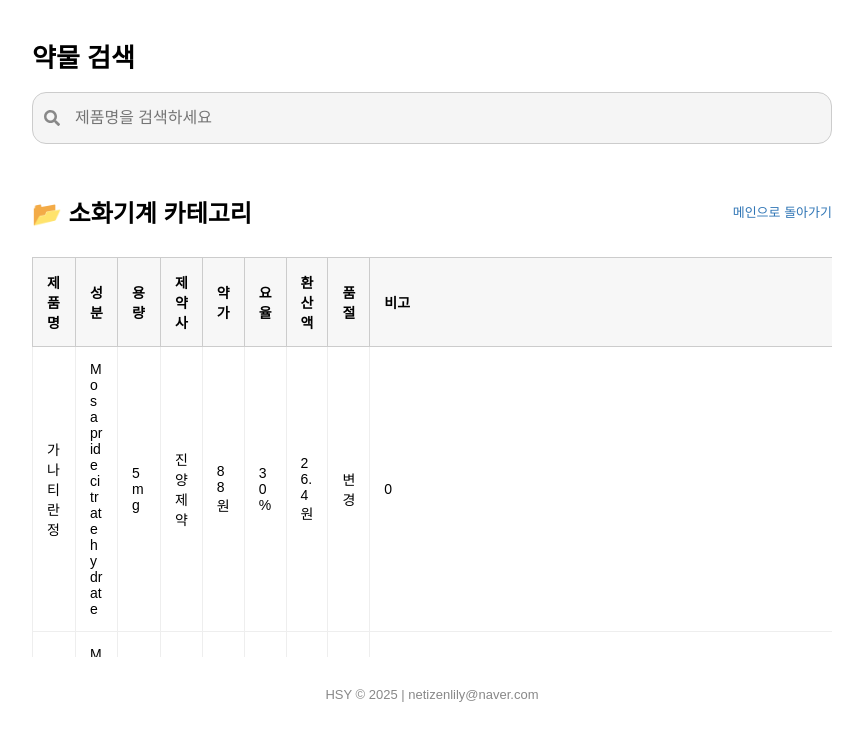
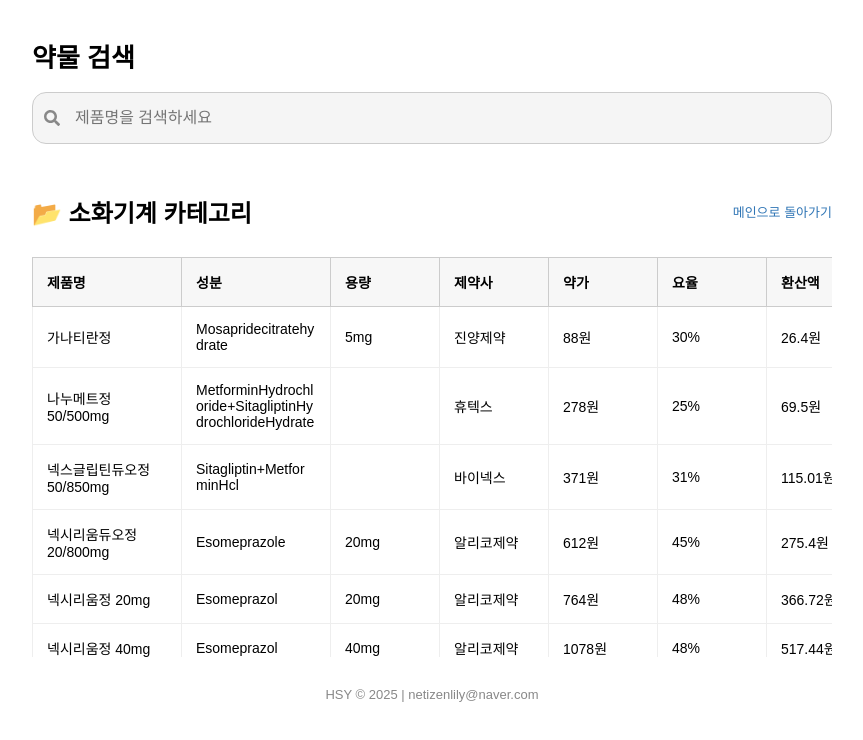
Before and after one commit to dasampharm/dasanpharm, a React (Create React App) app: page / in a window 1280 px wide. Both pictures are taken after a click on the button "소화기계". Shown: the top 740 px of the page, without its empty margins (208-1071 px from the left). Built offline with nearby package versions, Linux system fonts and the light colour scheme.

Commit message:
Update App.js

```diff
--- a/src/App.js
+++ b/src/App.js
@@ -1,3 +1,5 @@
+// ✨제품명/성분은 최소 120px 확보, 나머지 칸 80px 확보, 비고칸은 무제한 확장✨ 반영된 최종 App.js
+
 import React, { useState, useRef } from "react";
 import { FaSearch } from "react-icons/fa";
 import data from "./약물데이터.json";
@@ -79,6 +81,12 @@ function App() {
     if (inputRef.current) inputRef.current.value = "";
   };
 
+  const getColumnWidth = (key) => {
+    if (key === "제품명" || key === "성분") return "120px";
+    if (key === "비고") return "auto";
+    return "80px";
+  };
+
   return (
     <div style={{ padding: "20px", fontFamily: "sans-serif", maxWidth: "800px", margin: "0 auto" }}>
       <div style={{ position: "sticky", top: 0, zIndex: 10, backgroundColor: "#fff", paddingBottom: "10px" }}>
@@ -148,32 +156,16 @@ function App() {
             <table style={{ borderCollapse: "collapse", tableLayout: "auto", width: "100%", fontSize: "14px" }}>
               <thead>
                 <tr>
-                  <th style={{ padding: "14px", border: "1px solid #ccc", backgroundColor: "#f7f7f7", textAlign: "left", position: "sticky", top: 0, left: 0, zIndex: 4 }}>제품명</th>
-                  {selectedDrug ? null : <th style={{ padding: "14px", border: "1px solid #ccc", backgroundColor: "#f7f7f7", textAlign: "left", position: "sticky", top: 0, zIndex: 3 }}>성분</th>}
-                  {["용량", "제약사", "약가", "요율", "환산액", "품절", "비고"].map((label, i) => (
-                    <th key={i} style={{ padding: "14px", border: "1px solid #ccc", backgroundColor: "#f7f7f7", textAlign: "left", position: "sticky", top: 0, zIndex: 2 }}>{label}</th>
+                  {["제품명", selectedDrug ? null : "성분", "용량", "제약사", "약가", "요율", "환산액", "품절", "비고"].filter(Boolean).map((key, i) => (
+                    <th key={i} style={{ padding: "14px", border: "1px solid #ccc", backgroundColor: "#f7f7f7", textAlign: "left", minWidth: getColumnWidth(key), position: "sticky", top: 0, zIndex: 2 }}>{key}</th>
                   ))}
                 </tr>
               </thead>
               <tbody>
                 {getFilteredDrugs().map((drug, index) => (
                   <tr key={index}>
-                    <td style={{ padding: "14px", border: "1px solid #eee", background: "#fff", position: "sticky", left: 0, zIndex: 1 }}>{drug["제품명"]}</td>
-                    {selectedDrug ? null : <td style={{ padding: "14px", border: "1px solid #eee" }}>{drug["성분"]}</td>}
-                    {["용량", "제약사", "약가", "요율", "환산액", "품절", "비고"].map((key, i) => (
-                      <td
-                        key={i}
-                        style={{
-                          padding: "14px",
-                          border: "1px solid #eee",
-                          whiteSpace: key === "비고" ? "nowrap" : "normal",
-                          overflow: key === "비고" ? "visible" : "hidden",
-                          wordBreak: key === "비고" ? "normal" : "break-word",
-                          overflowWrap: "anywhere"
-                        }}
-                      >
-                        {drug[key]}
-                      </td>
+                    {["제품명", selectedDrug ? null : "성분", "용량", "제약사", "약가", "요율", "환산액", "품절", "비고"].filter(Boolean).map((key, i) => (
+                      <td key={i} style={{ padding: "14px", border: "1px solid #eee", whiteSpace: key === "비고" ? "nowrap" : "normal", overflow: key === "비고" ? "visible" : "hidden", wordBreak: key === "비고" ? "normal" : "break-word", overflowWrap: "anywhere", minWidth: getColumnWidth(key) }}>{drug[key]}</td>
                     ))}
                   </tr>
                 ))}
```
